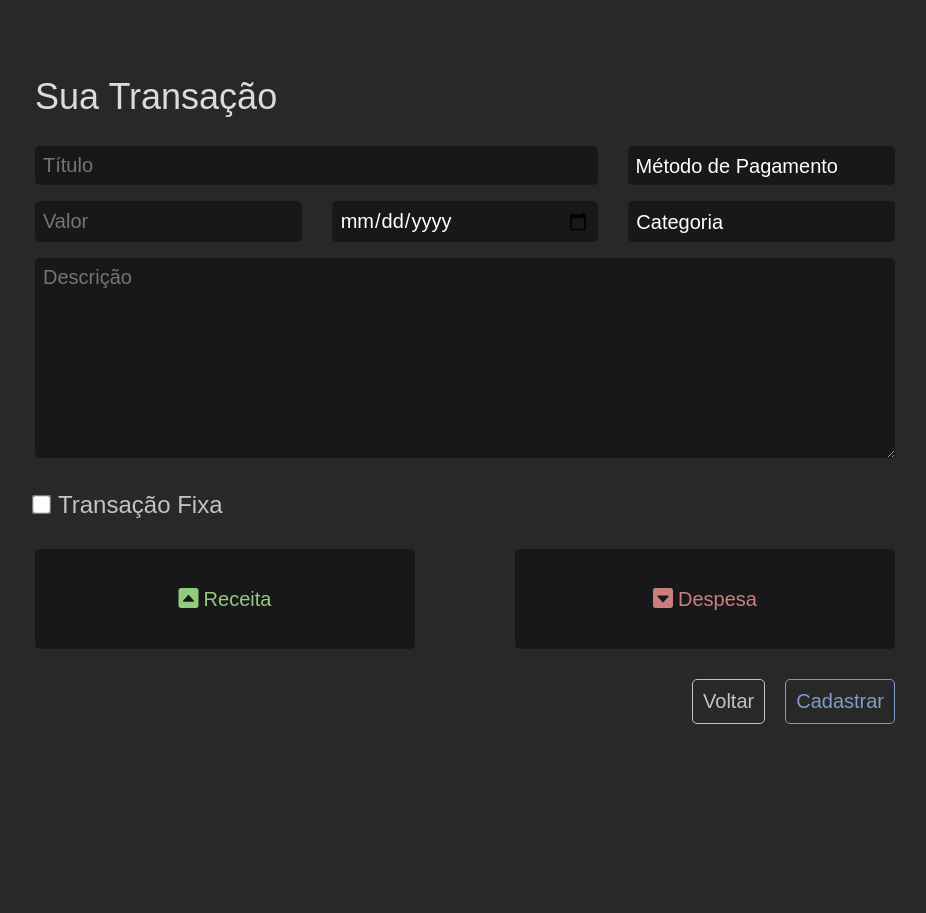
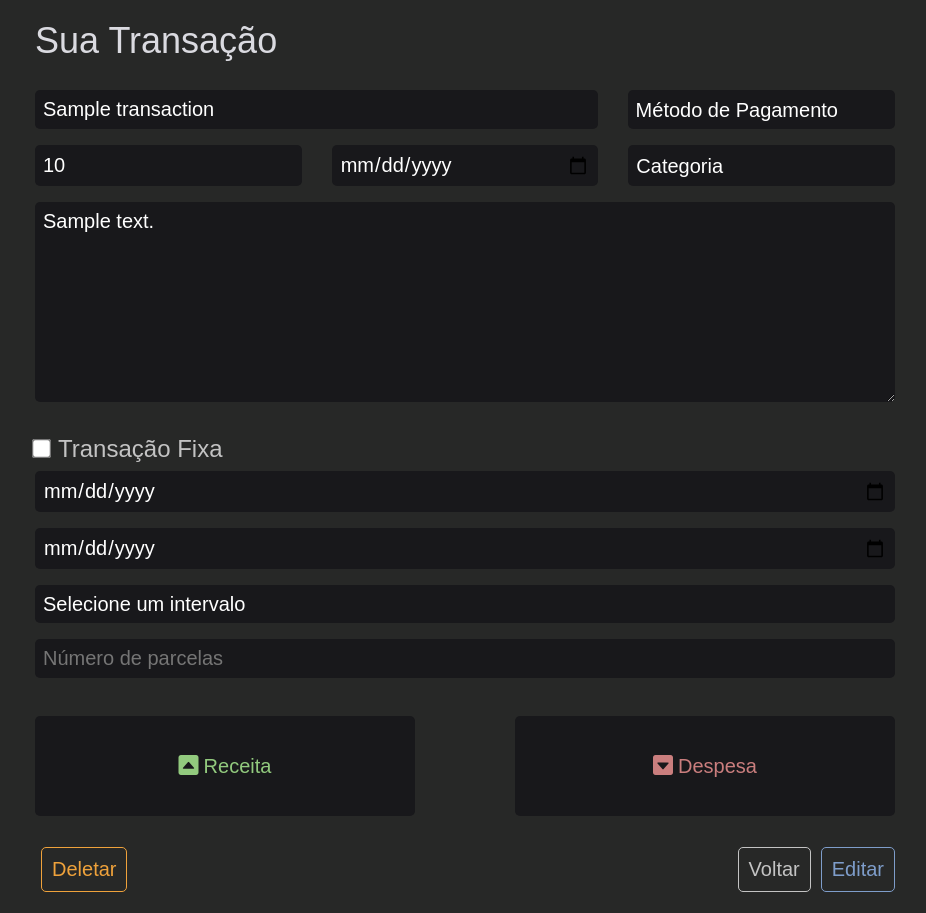
Before and after one commit to Projeto-S204/moneywise, a Flask app: template app/transactions/templates/transaction_form_page.html in a window 1280 px wide. Shown: the whole page, without its empty margins (175-1101 px from the left). Before the commit the page ends 724 px from the top, so only its background shows below. Run offline with Flask 3, Linux system fonts and the light colour scheme; the template is opened without the code that fills it: most values are stand-ins (such as "Sample title", 1, 10 or a date in 2020).

Commit message:
avancando no front e linkando o back

```diff
--- a/app.py
+++ b/app.py
@@ -5,4 +5,4 @@ from config import Config
 app = create_app()
 
 if __name__ == "__main__":
-    app.run(debug=False, port=Config.find_available_port())
+    app.run(debug=True, port=Config.find_available_port())
--- a/app/transactions/static/css/transaction_form_page.css
+++ b/app/transactions/static/css/transaction_form_page.css
@@ -116,11 +116,35 @@ textarea {
 
 .options-container {
   display: flex;
-  justify-content:right;
+  justify-content:space-between;
   align-items: center;
-  gap: 20px;
+  width: 100%;
 }
-.submit-btn {
+.right-buttons {
+  display: flex;
+  gap: 10px;
+}
+.delete-btn{
+  background-color: transparent;
+  border: none;
+}
+.delete-btn a {
+  background-color: transparent;
+  text-decoration: none;
+  border: 1px solid #EFA23B;
+  color: #EFA23B;
+  padding: 10px;
+  border-radius: 5px;
+  cursor: pointer;
+  font-size: 20px;
+  display: block;
+}
+.delete-btn a:hover {
+  background-color: #EFA23B;
+  color: #26262B;
+}
+
+.submit-btn, .edit-btn {
   background-color: transparent;
   border: 1px solid #7E9DCA;
   color: #7E9DCA;
@@ -130,7 +154,7 @@ textarea {
   font-size: 20px;
   display: block;
 }
-.submit-btn:hover {
+.submit-btn:hover, .edit-btn:hover {
   background-color: #7E9DCA;
   color: #26262B;
 }
--- a/app/transactions/static/js/transaction_form_page.js
+++ b/app/transactions/static/js/transaction_form_page.js
@@ -5,24 +5,24 @@ function setTransactionType(type) {
 
 function changeButtonColor(button) {
   document.querySelectorAll('.transaction-type-buttons button').forEach(btn => {
-    btn.classList.remove('active');
-    btn.style.backgroundColor = '';
+      btn.classList.remove('active');
+      btn.style.backgroundColor = '';
+      btn.style.color = btn.classList.contains('income-btn') ? '#92CA7E' : '#CA7E7E';
   });
 
-  document.querySelectorAll('.transaction-type-buttons .income-btn').forEach(btn => {
-    btn.style.color = '#92CA7E';
-  });
-  document.querySelectorAll('.transaction-type-buttons .expense-btn').forEach(btn => {
-    btn.style.color = '#CA7E7E';
-  });
-
-  button.classList.add('active');
-
-  if (button.classList.contains('income-btn')) {
-    button.style.backgroundColor = '#92CA7E';
-    button.style.color = '#18181B';
-  } else if (button.classList.contains('expense-btn')) {
-    button.style.backgroundColor = '#CA7E7E';
-    button.style.color = '#18181B';
+  if (button) {
+      button.classList.add('active');
+      button.style.backgroundColor = button.classList.contains('income-btn') ? '#92CA7E' : '#CA7E7E';
+      button.style.color = '#18181B';
   }
 }
+
+document.addEventListener("DOMContentLoaded", function () {
+  const transactionType = document.getElementById("transaction_type").value.trim();
+
+  if (transactionType === "income") {
+      changeButtonColor(document.getElementById("income-btn"));
+  } else if (transactionType === "expense") {
+      changeButtonColor(document.getElementById("expense-btn"));
+  }
+});
--- a/app/transactions/templates/transaction_form_page.html
+++ b/app/transactions/templates/transaction_form_page.html
@@ -16,44 +16,63 @@
     <form action="{{ url_for('transactions.transaction_edit_page', transaction_id=transaction['transaction_id']) }}"
       method="POST">
       <h1>Sua Transação</h1>
-    {% else %}
+      {% else %}
       <h1>Nova Transação</h1>
       <form action="{{ url_for('transactions.transaction_create_page') }}" method="POST">
-    {% endif %}
+        {% endif %}
 
         <form action="{{ url_for('transactions.transaction_create_page') }}" method="POST">
 
           <div class="first-input-row">
-            <input type="text" id="title" name="title" placeholder="Título" required />
+            <input type="text" id="title" name="title" placeholder="Título" required value="{{ transaction.title }}" />
             <select id="payment_method" name="payment_method" required>
               <option value="" disabled selected>Método de Pagamento</option>
-              <option value="debit">Débito</option>
-              <option value="credit">Crédito</option>
-              <option value="pix">PIX</option>
-              <option value="bank slip">Boleto Bancário</option>
-              <option value="other">Outro</option>
+              <option value="debit" {% if transaction.payment_method=='debit' %} selected {% endif %}>Débito</option>
+              <option value="credit" {% if transaction.payment_method=='credit' %} selected {% endif %}>Crédito</option>
+              <option value="pix" {% if transaction.payment_method=='pix' %} selected {% endif %}>PIX</option>
+              <option value="bank slip" {% if transaction.payment_method=='bank slip' %} selected {% endif %}>Boleto
+                Bancário</option>
+              <option value="other" {% if transaction.payment_method=='other' %} selected {% endif %}>Outro</option>
             </select>
           </div>
 
           <div class="second-input-row">
-            <input type="text" id="amount" name="amount" placeholder="Valor" required />
-            <input type="date" id="transaction_date" name="transaction_date" required />
+            <input type="text" id="amount" name="amount" placeholder="Valor" value="{{ transaction.amount }}"
+              required />
+            <input type="date" id="transaction_date" name="transaction_date" value="{{ transaction.transaction_date }}"
+              required />
             <select id="category" name="category" required>
               <option value="" disabled selected>Categoria</option>
-              <option value="home">Casa</option>
-              <option value="entertainment">Entretenimento</option>
-              <option value="study">Estudos</option>
-              <option value="trip">Viagem</option>
+              <option value="home" {% if transaction.category=='home' %} selected {% endif %}>Casa</option>
+              <option value="entertainment" {% if transaction.category=='entertainment' %} selected {% endif %}>
+                Entretenimento</option>
+              <option value="study" {% if transaction.category=='study' %} selected {% endif %}>Estudos</option>
+              <option value="trip" {% if transaction.category=='trip' %} selected {% endif %}>Viagem</option>
             </select>
           </div>
 
-          <textarea id="description" name="description" placeholder="Descrição"></textarea>
+          <textarea id="description" name="description" placeholder="Descrição">{{ transaction.description }}</textarea>
 
           <div class="is_recurring_content">
-            <input type="checkbox" id="checkbox" name="is_recurring">
+            <input type="checkbox" id="checkbox" name="is_recurring" {% if transaction.is_recurring %} checked {% endif
+              %}>
             <p class="checkbox_label">Transação Fixa</p>
           </div>
 
+          <input type="date" id="start_date" name="start_date" value="">
+
+          <input type="date" id="end_date" name="end_date" value="">
+
+          <select id="interval" name="interval">
+            <option value="" >Selecione um intervalo</option>
+            <option value="daily">Diário</option>
+            <option value="weekly">Semanal</option>
+            <option value="monthly">Mensal</option>
+            <option value="yearly">Anual</option>
+          </select>
+
+          <input type="number" id="number_of_payments" name="number_of_payments" placeholder="Número de parcelas"
+            value="">
 
 
           <div class="transaction-type-buttons">
@@ -64,11 +83,25 @@
               <i class="bi bi-caret-down-square-fill"></i> Despesa
             </button>
           </div>
-          <input type="hidden" id="transaction_type" name="transaction_type" value="">
+          <input type="hidden" id="transaction_type" name="transaction_type" value="{{ transaction.transaction_type }}">
 
-          <div class="options-container">
-            <a class="cancel-btn" onclick="window.history.back()"">Voltar</a>
-        <button type=" submit" class="submit-btn">Cadastrar</button>
+
+          <div class="options-container" {% if not transaction %} style="justify-content: right;" {% endif %}>
+            {% if transaction %}
+            <button type="submit" class="delete-btn">
+              <a
+                href="{{ url_for('transactions.transaction_delete', transaction_id=transaction['transaction_id']) }}">Deletar</a>
+            </button>
+            {% endif %}
+
+            <div class="right-buttons">
+              <a class="cancel-btn" onclick="window.history.back()">Voltar</a>
+              {% if transaction %}
+              <button type="submit" class="edit-btn">Editar</button>
+              {% else %}
+              <button type="submit" class="submit-btn">Cadastrar</button>
+              {% endif %}
+            </div>
           </div>
 
         </form>
--- a/app/transactions/templates/transactions_list_page.html
+++ b/app/transactions/templates/transactions_list_page.html
@@ -9,7 +9,7 @@
   <link href="https://fonts.googleapis.com/css2?family=Jomhuria&display=swap" rel="stylesheet" />
   <link href="https://fonts.googleapis.com/css2?family=Josefin+Sans:wght@300;400;700&display=swap" rel="stylesheet" />
   <script src="{{ url_for('transactions.static', filename='js/filter_modal.js') }}"></script>
-  <script src="{{ url_for('transactions.static', filename='js/search.js') }}"></script>
+  <script src="{{ url_for('transactions.static', filename='js/search_transaction.js') }}"></script>
   <script src="{{ url_for('transactions.static', filename='js/transaction_form_modal.js') }}"></script>
   <link rel="stylesheet" href="{{ url_for('transactions.static', filename='css/filter_modal.css') }}">
   <link rel="stylesheet" href="{{ url_for('transactions.static', filename='css/transactions_list_page.css') }}">
@@ -94,7 +94,7 @@
       {% endif %}
       {% endfor %}
       {% else %}
-      <p style="color: white;">Nenhuma transação encontrada</p>
+      <p style="color: white; text-align: center;">Nenhuma transação encontrada</p>
       {% endif %}
     </div>
   </div>
```
Also changed, not shown: app/transactions/static/css/transactions_list_page.css (+3 -18 lines), app/transactions/static/js/search_transaction.js (added, +41 -0 lines).
